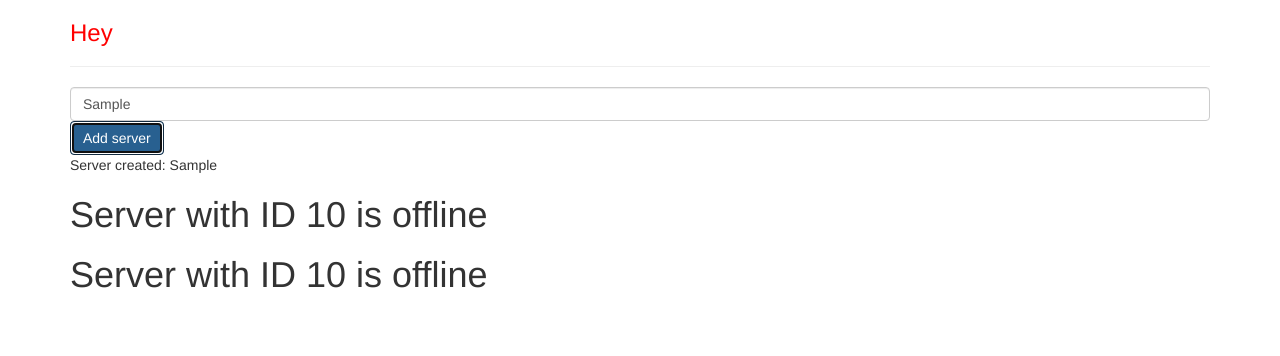
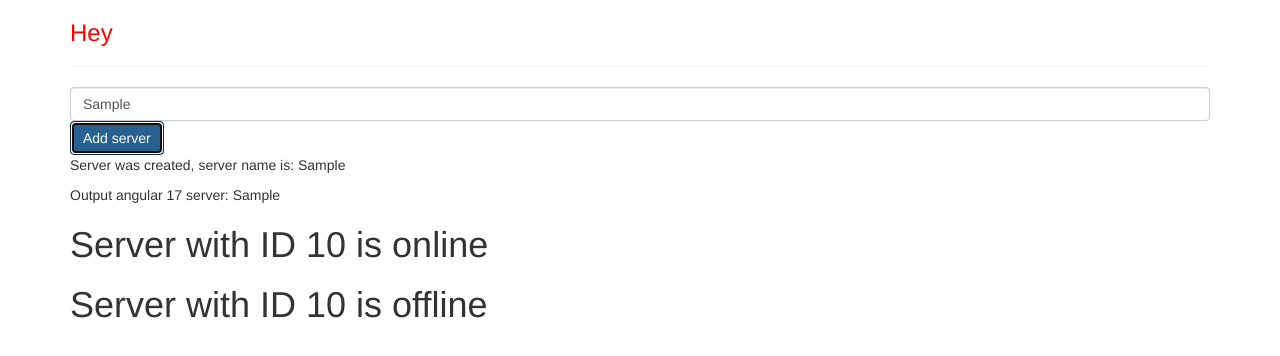
Before and after one commit to andresito1969/angular-first-app, an Angular app: page / in a window 1280 px wide. Both pictures are taken after typing "Sample" into the empty fields and a click on the button "Add server". Shown: the top 356 px of the page. Built offline with nearby package versions, Linux system fonts and the light colour scheme.

Commit message:
[DIRECTIVE IF] IF ELSE DIRECTIVE

```diff
--- a/src/app/server/server.component.ts
+++ b/src/app/server/server.component.ts
@@ -12,5 +12,9 @@ export class ServerComponent {
     serverId: number = 10;
     serverStatus: string = 'offline';
 
+    constructor(){
+        this.serverStatus = Math.random() > 0.5 ? 'online' : 'offline';
+    }
+
     getServerStatus = () => this.serverStatus;
 }
--- a/src/app/servers/servers.component.html
+++ b/src/app/servers/servers.component.html
@@ -9,6 +9,17 @@
 <button class="btn btn-primary"
     [disabled]="!allowNewServer"
     (click)="onCreateServer()">Add server</button>
-<p>{{serverCreationStatus}}</p>
+<!-- <p>{{serverCreationStatus}}</p> -->
+<p *ngIf="serverCreated; else noServer">Server was created, server name is: {{serverName}}</p>
+<ng-template #noServer>
+    <p >No server was created</p>
+</ng-template>
+
+@if(serverCreated) {
+    <p>Output angular 17 server: {{serverName}}</p>
+} @else {
+    <p>Angular 17: No server</p>
+}
+
 <app-server></app-server>
 <app-server></app-server>
--- a/src/app/servers/servers.component.ts
+++ b/src/app/servers/servers.component.ts
@@ -13,6 +13,7 @@ export class ServersComponent {
   allowNewServer: boolean = false;
   serverCreationStatus: string = "No server was created";
   serverName: string = '';
+  serverCreated: boolean = false;
 
   constructor() {
     console.log("aa");
@@ -21,7 +22,10 @@ export class ServersComponent {
     }, 2000);
   }
 
-  onCreateServer = () => this.serverCreationStatus = "Server created: " + this.serverName;
+  onCreateServer = () => {
+    this.serverCreationStatus = "Server created: " + this.serverName
+    this.serverCreated = true;
+  };
 
   onUpdateServerName = (event : Event) => this.serverName = (<HTMLInputElement>event.target).value;
 }
```
